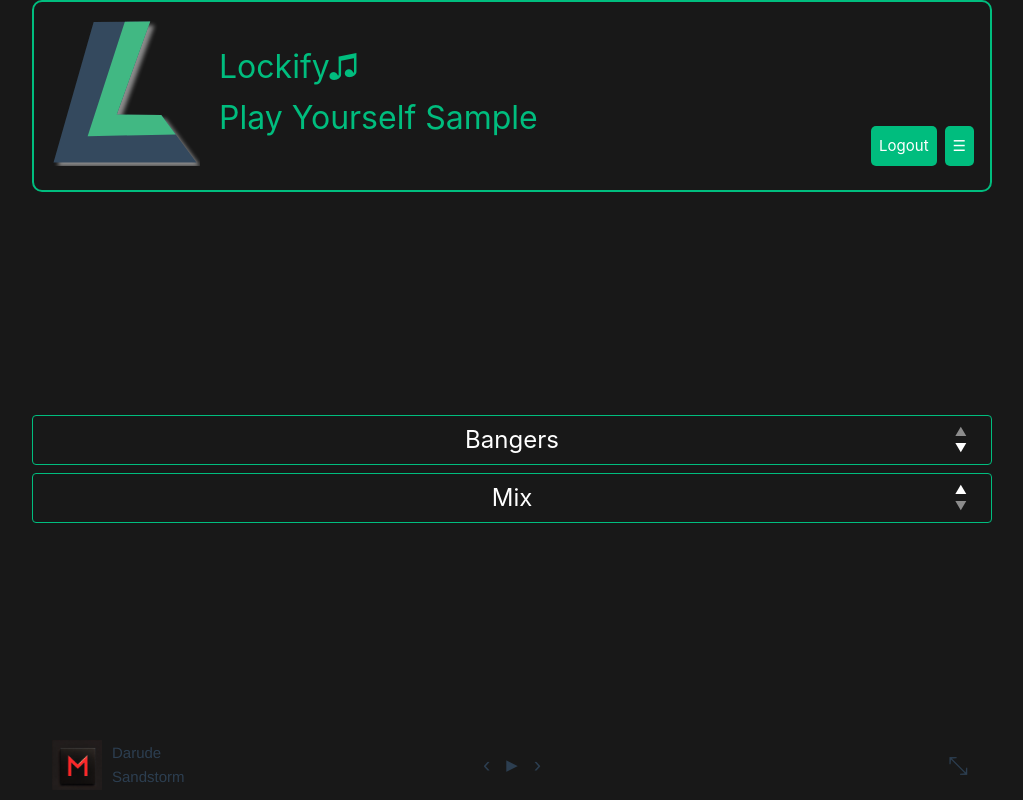
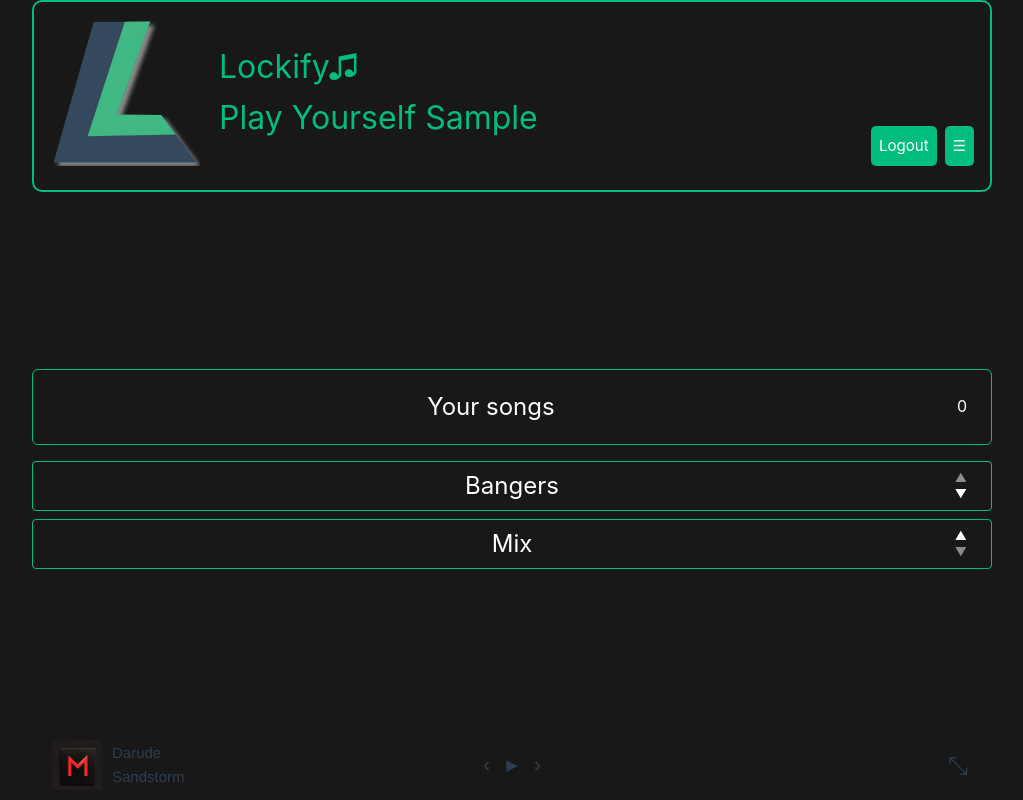
Before and after one commit to Terper/lockify, a Vue app: page / in a window 1280 px wide. Both pictures are taken after typing "Sample", "Sample123" into the empty fields and a click on the button "Login". Shown: the whole page, without its empty margins (128-1151 px from the left). Built offline with nearby package versions, Linux system fonts and the light colour scheme.

Commit message:
feat: songs displayed properly, clear songs

```diff
--- a/src/components/Main.vue
+++ b/src/components/Main.vue
@@ -30,6 +30,9 @@ export default {
         },
         deleteSong(index) {
             this.mySongs.splice(index, 1);
+        },
+        clearAllSongs() {
+            this.mySongs.splice(0, this.mySongs.length);
         }
     }
 };
@@ -39,7 +42,7 @@ export default {
     <div class="wrapper">
         <Header @switchPage="switchPage" @toggle-login-status="toggleLoginStatus" @updateSongs="updateMySongs"></Header>
         <div class="main" v-show=isLoggedIn v-cloak>
-            <SongList v-if="isLoggedIn && mySongs.length > 0" :songs="mySongs" @deleteSong="deleteSong"></SongList>
+            <SongList v-show="isLoggedIn" :songs="mySongs" @deleteSong="deleteSong" @clearSongs="clearAllSongs"></SongList>
             <Playlist v-show=isLoggedIn v-cloak></Playlist>
         </div>
         <Player v-show=isLoggedIn v-cloak></Player>
--- a/src/components/SongList.vue
+++ b/src/components/SongList.vue
@@ -1,8 +1,13 @@
 <template>
-    <div>
-      <ul>
-        <li v-for="(song, index) in songs" :key="index">
-          {{ song.name }}
+    <div class="song-container">
+        <div class="list-header">
+            <span id="title" @click="toggleList">Your songs</span>
+            <span id="song-count">{{ songs.length }}</span>
+        </div>
+        <ul class="song-list" v-show="showSongs && songs.length > 0">
+            <button class="clear-btn" @click="clearSongs">Clear</button>
+            <li id="song" v-for="(song, index) in songs" :key="index">
+                {{ song.name.replace('.mp3', '') }}
                 <button class="del-btn" @click="deleteSong(index)">&#128465;</button>
             </li>
         </ul>
@@ -17,27 +22,97 @@
             required: true
         }
     },
+    data() {
+        return {
+            showSongs: true
+        };
+    },
     methods: {
         deleteSong(index) {
             this.$emit('deleteSong', index);
+        },
+        clearSongs() {
+            this.$emit('clearSongs');
+        },
+        toggleList() {
+            this.showSongs = !this.showSongs;
         }
     }
 };
 </script>
 
 <style>
+.clear-btn {
+    padding: 0.4rem;
+    background-color: transparent;
+    border: 1px solid hsl(160, 100%, 37%);
+    color: rgb(255, 255, 255);
+    cursor: pointer;
+    transition: background-color 0.3s ease, color 0.3s ease;
+    border-radius: 5px;
+    font-size: 1rem;
+}
+.clear-btn:hover {
+    background-color: hsla(160, 100%, 37%, 1);
+}
+
 .del-btn {
-  margin-left: 10px;
+    margin-left: 0.25rem;
     padding: 0.6rem;
     background-color: transparent;
     border: none;
     cursor: pointer;
     transition: background-color 0.3s ease, color 0.3s ease;
     border-radius: 5px;
-  font-size: 16px;
+    font-size: 1.75rem;
 }
 .del-btn:hover {
-  background-color: rgba(0, 0, 0, 0.2);
     color: hsla(160, 100%, 37%, 1);
 }
+
+.song-container {
+    margin-top: 1rem;
+    border: 1px solid hsl(160, 100%, 37%);
+    border-radius: 0.375rem;
+    padding: 0.5rem;
+    display: flex;
+    flex-direction: column;
+    justify-content: center;
+    align-items: center;
+}
+
+.list-header {
+    display: flex;
+    justify-content: space-between;
+    width: 100%;
+    align-items: center;
+    cursor: pointer;
+}
+
+#title {
+    font-size: 1.5rem;
+    line-height: 2rem;
+    color: rgb(255 255 255);
+    flex-grow: 1;
+    text-align: center;
+}
+
+#song-count {
+    font-size: 1rem;
+    color: rgb(255, 255, 255);
+    padding: 1rem;
+}
+
+.song-list {
+    border-top: 2px solid hsl(160, 100%, 37%);
+    padding: 1rem;
+    width: 100%;
+    margin-top: 0.5rem;
+}
+
+#song{
+    font-size: 1.25rem;
+    line-height: 1rem;
+    color: rgb(255 255 255);
+}
 </style>
```
Lines whose indentation alone changed are shown as unchanged.
